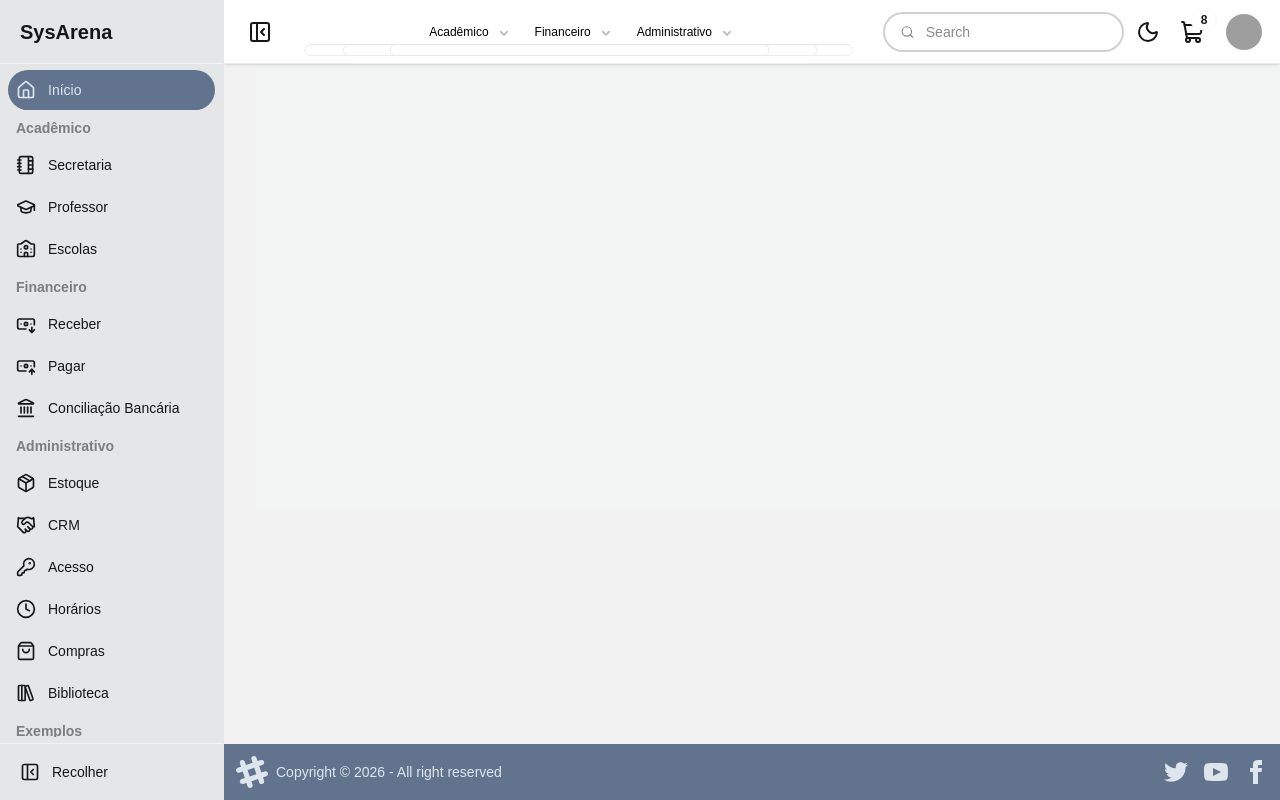
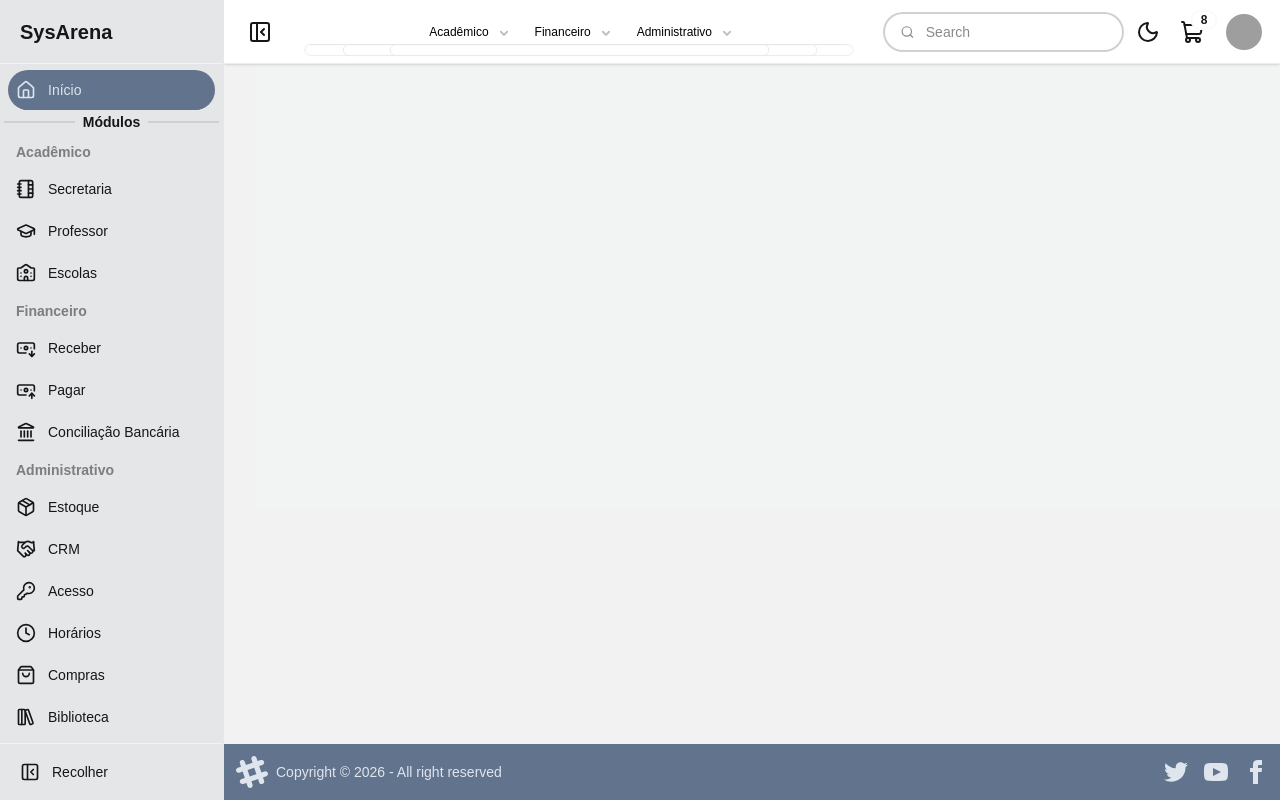
Before and after one commit to HNAlmeida/SysArena-frontend, a React (Vite) app: page / in a window 1280 px wide. Built offline with nearby package versions, Linux system fonts and the light colour scheme; grey boxes are pictures that could not be loaded.

Commit message:
feat: sidebar dividers

```diff
--- a/src/components/daisyui/MenuItem.jsx
+++ b/src/components/daisyui/MenuItem.jsx
@@ -178,7 +178,7 @@ function MenuItem({
                   className={
                     collapsed && depth < 1
                       ? "ml-0 rounded-md bg-base-100/60 py-1 pl-0.5"
-                      : "ml-2.5 rounded-r-md border-l bg-base-200/80 pl-1.5"
+                      : "ml-2.5 rounded-r-md border-l border-l-base-content/60 bg-base-200/80 pl-1.5"
                   }
                 >
                   {item.submenu.map((sub) => (
@@ -216,7 +216,7 @@ function MenuItem({
           ref={tooltipRefs.setReference}
           className={`flex items-center gap-3 ${
             collapsed && depth === 0
-              ? "justify-center py-1.25"
+              ? "justify-center"
               : !collapsed
                 ? "px-2"
                 : ""
--- /dev/null
+++ b/src/components/daisyui/SidebarDivider.jsx
@@ -0,0 +1,30 @@
+import { memo } from "react";
+
+function getLabel(label, collapsed) {
+  if (!label) {
+    return "";
+  }
+
+  if (typeof label === "string") {
+    return collapsed ? "" : label;
+  }
+
+  return collapsed
+    ? (label.xs ?? label.sm ?? "")
+    : (label.sm ?? label.xs ?? "");
+}
+
+function SidebarDivider({ collapsed = false, label }) {
+  const text = getLabel(label, collapsed);
+
+  const fontSize = collapsed ? "text-xs" : "text-sm";
+  const gap = text ? (collapsed ? "gap-1" : "gap-2") : "";
+
+  return (
+    <div className={`divider my-1 px-1 font-semibold ${fontSize} ${gap}`}>
+      {text || ""}
+    </div>
+  );
+}
+
+export default memo(SidebarDivider);
--- a/src/components/daisyui/SidebarSection.jsx
+++ b/src/components/daisyui/SidebarSection.jsx
@@ -1,17 +1,28 @@
 import { memo, useState } from "react";
 import MenuItem from "./MenuItem";
+import SidebarDivider from "./SidebarDivider";
 
 function SidebarSection({ section, collapsed = false, depth = 0 }) {
   const [openItems, setOpenItems] = useState({});
 
+  if (section.type === "divider") {
+    return <SidebarDivider collapsed={collapsed} label={section.label} />;
+  }
+
   const title = collapsed ? section.title?.xs : section.title?.sm;
+  const dividerLabel =
+    typeof section.divider === "object" ? section.divider.label : undefined;
 
   return (
+    <>
+      {section.divider && (
+        <SidebarDivider collapsed={collapsed} label={dividerLabel} />
+      )}
       <ul className="sidebar-menu menu w-full gap-0.5 py-0">
         {title && (
           <li>
             <h2
-            className={`menu-title pb-1 text-base-content/50 ${collapsed ? "px-0 text-center" : "px-2 text-left"}`}
+              className={`menu-title pb-1 text-base-content/50 ${collapsed ? "px-0 text-center text-xs" : "px-2 text-left"}`}
             >
               {title}
             </h2>
@@ -28,6 +39,7 @@ function SidebarSection({ section, collapsed = false, depth = 0 }) {
           />
         ))}
       </ul>
+    </>
   );
 }
 
--- a/src/data/modulos.js
+++ b/src/data/modulos.js
@@ -12,6 +12,7 @@ import {
   Bell,
   Blocks,
   Book,
+  BookA,
   BookDown,
   Bookmark,
   BookMarked,
@@ -154,6 +155,7 @@ const modulos = [
       {
         items: [{ name: "Início", icon: Home, path: "/", isActive: true }],
       },
+      { type: "divider", label: { sm: "Módulos", xs: "MOD" } },
       {
         title: { sm: "Acadêmico", xs: "ACD" },
         items: [
@@ -185,6 +187,7 @@ const modulos = [
           { name: "Biblioteca", icon: LibraryBig, path: "/biblioteca" },
         ],
       },
+      { type: "divider", label: { sm: "Outros", xs: "OUT" } },
       {
         title: { sm: "Exemplos", xs: "EXE" },
         items: [
@@ -212,6 +215,7 @@ const modulos = [
       {
         items: [{ name: "Início", icon: Home, path: "/" }],
       },
+      { type: "divider" },
       {
         //title: { sm: "Cadastros", xs: "CAD" },
         items: [
@@ -406,6 +410,7 @@ const modulos = [
       },
       {
         items: [{ name: "Censo Escolar", icon: DatabaseCheck, path: null }],
+        divider: { label: { sm: "Censo", xs: "CEN" } },
       },
     ],
   },
@@ -418,7 +423,7 @@ const modulos = [
       {
         items: [{ name: "Início", icon: Home, path: "/" }],
       },
-
+      { type: "divider" },
       {
         items: [
           {
@@ -426,7 +431,7 @@ const modulos = [
             icon: FileText,
             path: null,
           },
-          { name: "Comunicados / Ocorrências", icon: Bell, path: null },
+          { name: "Comunicados", icon: Bell, path: null },
           { name: "Notas", icon: NotebookTabs, path: null },
           { name: "Tarefas", icon: ListTodo, path: null },
           { name: "Redação", icon: FilePenLine, path: null },
@@ -454,6 +459,7 @@ const modulos = [
           },
         ],
       },
+      { type: "divider" },
       {
         items: [
           {
@@ -468,6 +474,7 @@ const modulos = [
           },
         ],
       },
+      { type: "divider" },
       {
         items: [
           {
@@ -494,6 +501,7 @@ const modulos = [
       {
         items: [{ name: "Início", icon: Home, path: "/" }],
       },
+      { type: "divider" },
       {
         items: [
           {
@@ -532,12 +540,12 @@ const modulos = [
               { name: "Unificar Disciplinas", icon: BookOpen, path: null },
               { name: "Unificar Responsáveis", icon: User, path: null },
               {
-                name: "Alterar Grupos de Períodos Letivos em Lote",
+                name: "Alterar Grupos de Períodos",
                 icon: CalendarRange,
                 path: null,
               },
               {
-                name: "Alterar Grades de Horários em Lote",
+                name: "Alterar Grades de Horários",
                 icon: CalendarDays,
                 path: null,
               },
@@ -545,7 +553,7 @@ const modulos = [
           },
           {
             name: "Dicionário de dados",
-            icon: Book,
+            icon: BookA,
             submenu: [
               { name: "Consulta", icon: BookSearch, path: null },
               { name: "Cadastro", icon: BookPlus, path: null },
@@ -564,6 +572,7 @@ const modulos = [
       {
         items: [{ name: "Início", icon: Home, path: "/" }],
       },
+      { type: "divider" },
       {
         items: [
           {
@@ -721,6 +730,7 @@ const modulos = [
           { name: "Caixas", icon: PiggyBank, path: null },
         ],
       },
+      { type: "divider" },
       {
         items: [
           {
@@ -793,6 +803,7 @@ const modulos = [
           },
         ],
       },
+      { type: "divider" },
       {
         items: [{ name: "Matrícula Online", icon: ClipboardCheck, path: null }],
       },
@@ -807,6 +818,7 @@ const modulos = [
       {
         items: [{ name: "Início", icon: Home, path: "/" }],
       },
+      { type: "divider" },
       {
         items: [
           {
@@ -854,6 +866,7 @@ const modulos = [
           },
         ],
       },
+      { type: "divider" },
       {
         items: [
           {
@@ -879,6 +892,7 @@ const modulos = [
       {
         items: [{ name: "Início", icon: Home, path: "/" }],
       },
+      { type: "divider" },
       {
         items: [{ name: "Cadastros", icon: Database, submenu: [] }],
       },
@@ -906,6 +920,7 @@ const modulos = [
       {
         items: [{ name: "Início", icon: Home, path: "/" }],
       },
+      { type: "divider" },
       {
         items: [
           {
@@ -942,6 +957,7 @@ const modulos = [
           { name: "Caixas", icon: PiggyBank, path: null },
         ],
       },
+      { type: "divider" },
       {
         items: [
           {
@@ -967,6 +983,7 @@ const modulos = [
       {
         items: [{ name: "Início", icon: Home, path: "/" }],
       },
+      { type: "divider" },
       {
         items: [
           {
@@ -1022,6 +1039,7 @@ const modulos = [
       {
         items: [{ name: "Início", icon: Home, path: "/" }],
       },
+      { type: "divider" },
       {
         items: [
           {
@@ -1094,6 +1112,7 @@ const modulos = [
       {
         items: [{ name: "Início", icon: Home, path: "/" }],
       },
+      { type: "divider" },
       {
         items: [{ name: "Criar Horário", icon: ClockPlus, path: null }],
       },
@@ -1137,6 +1156,7 @@ const modulos = [
       {
         items: [{ name: "Início", icon: Home, path: "/" }],
       },
+      { type: "divider" },
       {
         items: [
           {
@@ -1195,6 +1215,7 @@ const modulos = [
       {
         items: [{ name: "Início", icon: Home, path: "/" }],
       },
+      { type: "divider" },
       {
         items: [
           {
```
Lines whose indentation alone changed are shown as unchanged.
